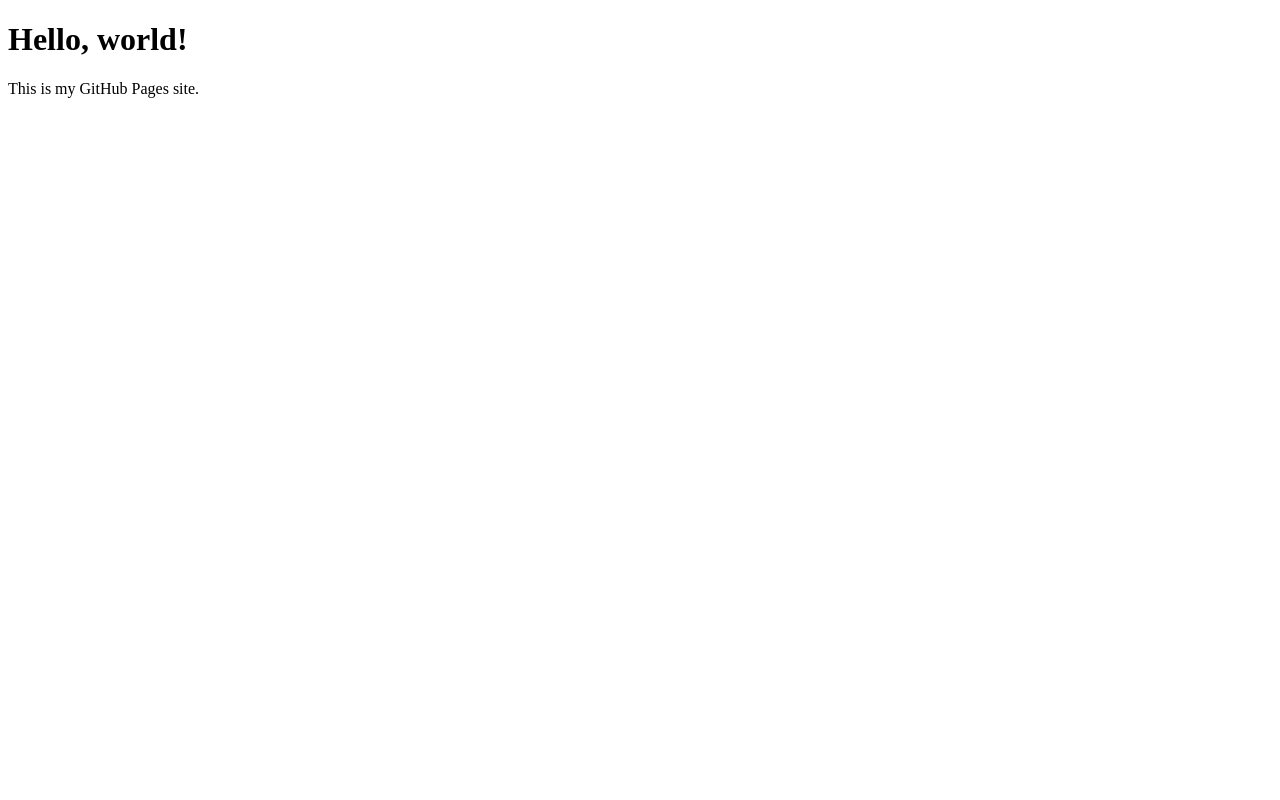
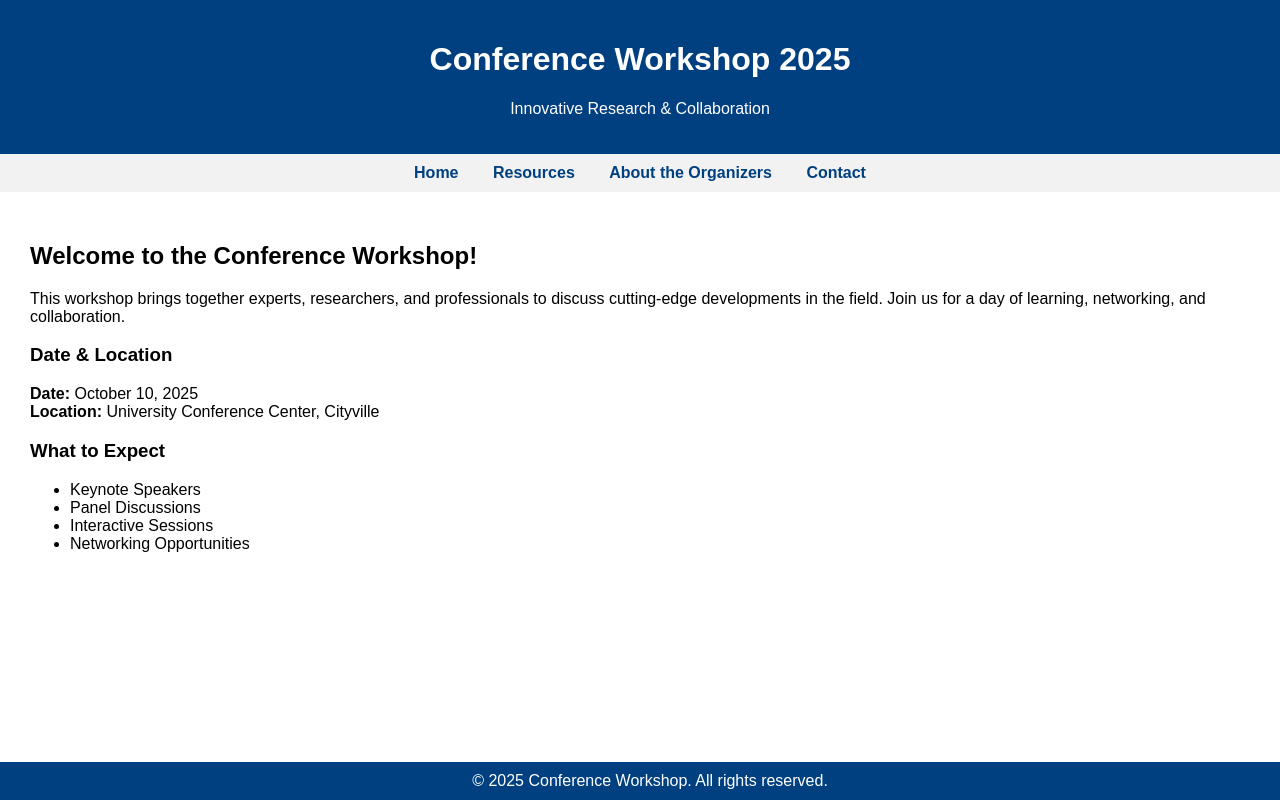
Before and after one commit to RoB-assessment/RoB-assessment.github.io-1, a plain HTML site: page index.html in a window 1280 px wide. Drawn offline with Linux system fonts and the light colour scheme.

Commit message:
Update index.html

```diff
--- a/index.html
+++ b/index.html
@@ -1,11 +1,89 @@
-<!-- index.html -->
 <!DOCTYPE html>
-<html>
+<html lang="en">
 <head>
-  <title>Welcome to My Site</title>
+  <meta charset="UTF-8">
+  <meta name="viewport" content="width=device-width, initial-scale=1">
+  <title>Conference Workshop 2025</title>
+  <style>
+    body {
+      font-family: Arial, sans-serif;
+      margin: 0;
+      padding: 0;
+    }
+
+    header {
+      background-color: #004080;
+      color: white;
+      padding: 20px;
+      text-align: center;
+    }
+
+    nav {
+      background-color: #f2f2f2;
+      padding: 10px 0;
+      text-align: center;
+    }
+
+    nav a {
+      margin: 0 15px;
+      text-decoration: none;
+      color: #004080;
+      font-weight: bold;
+    }
+
+    nav a:hover {
+      text-decoration: underline;
+    }
+
+    main {
+      padding: 30px;
+    }
+
+    footer {
+      background-color: #004080;
+      color: white;
+      text-align: center;
+      padding: 10px;
+      position: fixed;
+      bottom: 0;
+      width: 100%;
+    }
+  </style>
 </head>
 <body>
-  <h1>Hello, world!</h1>
-  <p>This is my GitHub Pages site.</p>
+
+  <header>
+    <h1>Conference Workshop 2025</h1>
+    <p>Innovative Research & Collaboration</p>
+  </header>
+
+  <nav>
+    <a href="index.html">Home</a>
+    <a href="resources.html">Resources</a>
+    <a href="organizers.html">About the Organizers</a>
+    <a href="contact.html">Contact</a>
+  </nav>
+
+  <main>
+    <h2>Welcome to the Conference Workshop!</h2>
+    <p>This workshop brings together experts, researchers, and professionals to discuss cutting-edge developments in the field. Join us for a day of learning, networking, and collaboration.</p>
+
+    <h3>Date & Location</h3>
+    <p><strong>Date:</strong> October 10, 2025<br>
+       <strong>Location:</strong> University Conference Center, Cityville</p>
+
+    <h3>What to Expect</h3>
+    <ul>
+      <li>Keynote Speakers</li>
+      <li>Panel Discussions</li>
+      <li>Interactive Sessions</li>
+      <li>Networking Opportunities</li>
+    </ul>
+  </main>
+
+  <footer>
+    &copy; 2025 Conference Workshop. All rights reserved.
+  </footer>
+
 </body>
 </html>
```
